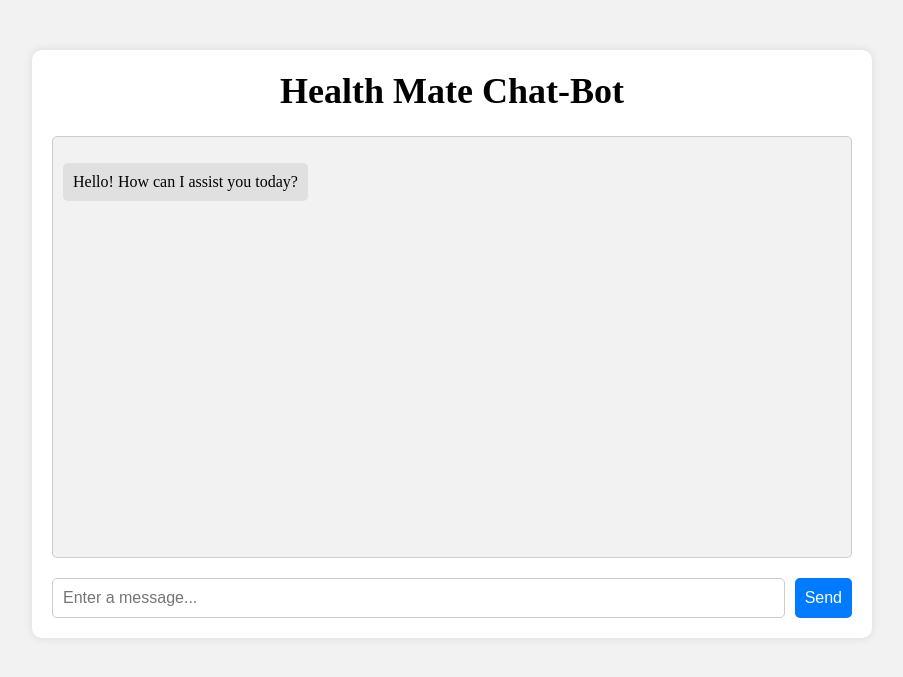
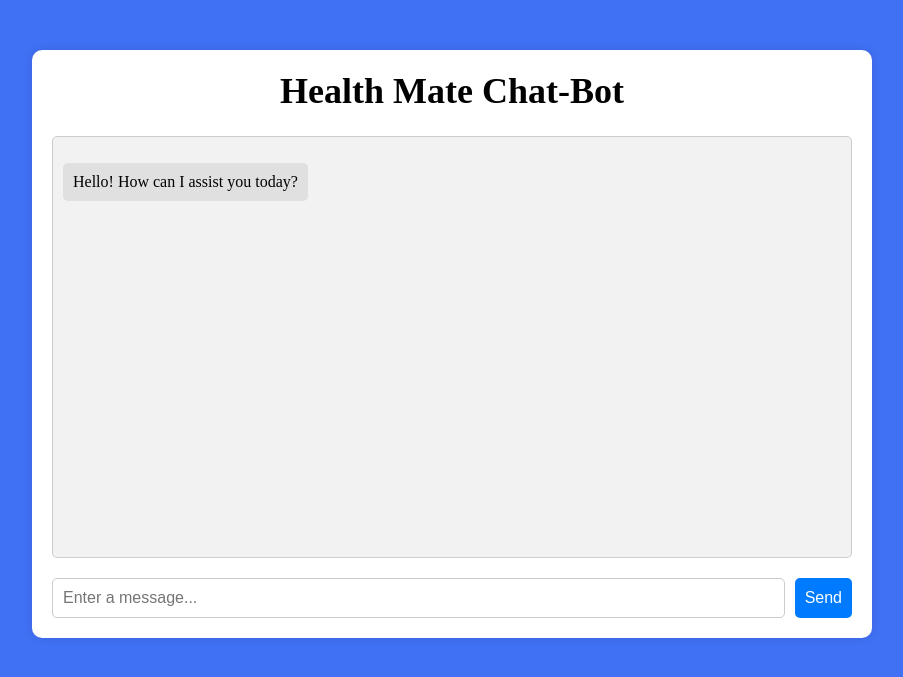
Before and after one commit to AbdelrahmanSalem9/chatbot-clinic-system, a Django app: template chatbot/app/templates/app/chat.html in a window 1280 px wide. Shown: the top 677 px of the page, without its empty margins (188-1091 px from the left). Run offline with Django 4.2, Linux system fonts and the light colour scheme; the template is opened without the code that fills it, so the values that code supplies are empty.

Commit message:
change chat background

```diff
--- a/chatbot/chatbot/static/css/chat.css
+++ b/chatbot/chatbot/static/css/chat.css
@@ -1,5 +1,5 @@
 body {
-    background-color: #f2f2f2;
+    background-color: #4070f4;
 }
 
 .container {
```
